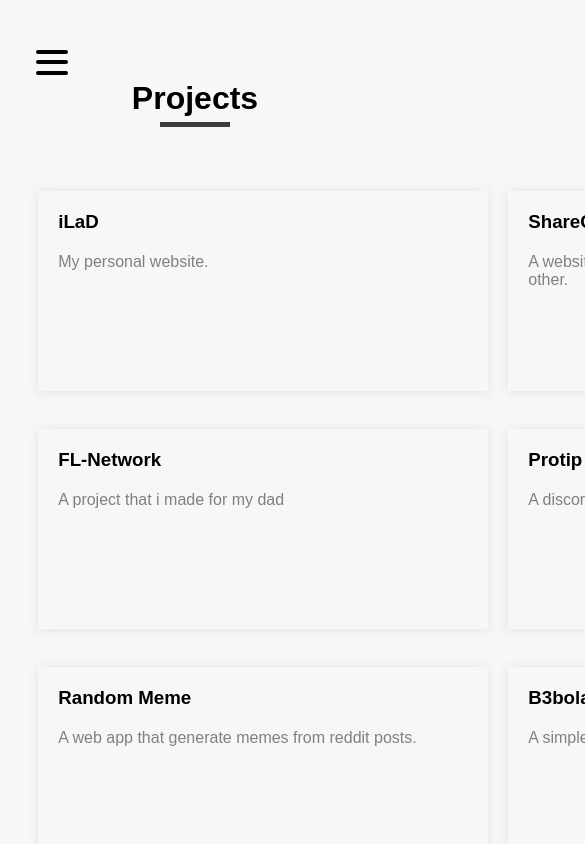
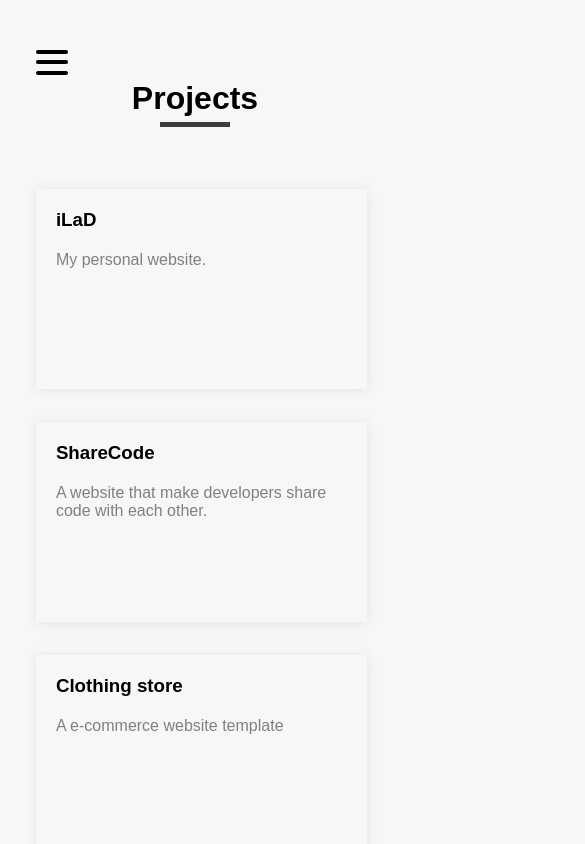
Before and after one commit to iLaD08/ilad, a React (Create React App) app: page /projects in a window 390 px wide. Shown: the top 844 px of the page, 585 px wide, since content can reach past the window. Built offline with nearby package versions, Linux system fonts and the light colour scheme.

Commit message:
maked projects responsive

```diff
--- a/src/components/project/style.js
+++ b/src/components/project/style.js
@@ -12,6 +12,9 @@ export const ProjectContainer = styled.div`
         box-shadow: 0px 11px 16px 0px rgba(5, 5, 5, 0.23);
         transform: scale(1.02);
     }
+    @media (max-width: 768px) {
+        width: 100%;
+    }
 `;
 
 export const ProjectContent = styled.div``;
--- a/src/pages/project-page/style.js
+++ b/src/pages/project-page/style.js
@@ -16,6 +16,9 @@ export const ProjectsDiv = styled.div`
     margin: 0px auto;
     position: relative;
     top: 50px;
+    @media (max-width: 768px) {
+        grid-template-columns: 1fr;
+    }
 `;
 
 export const ProjectsTitle = styled.h1`
```
Also changed, not shown: 1 other file (tests, documents, lock files or other folders).
